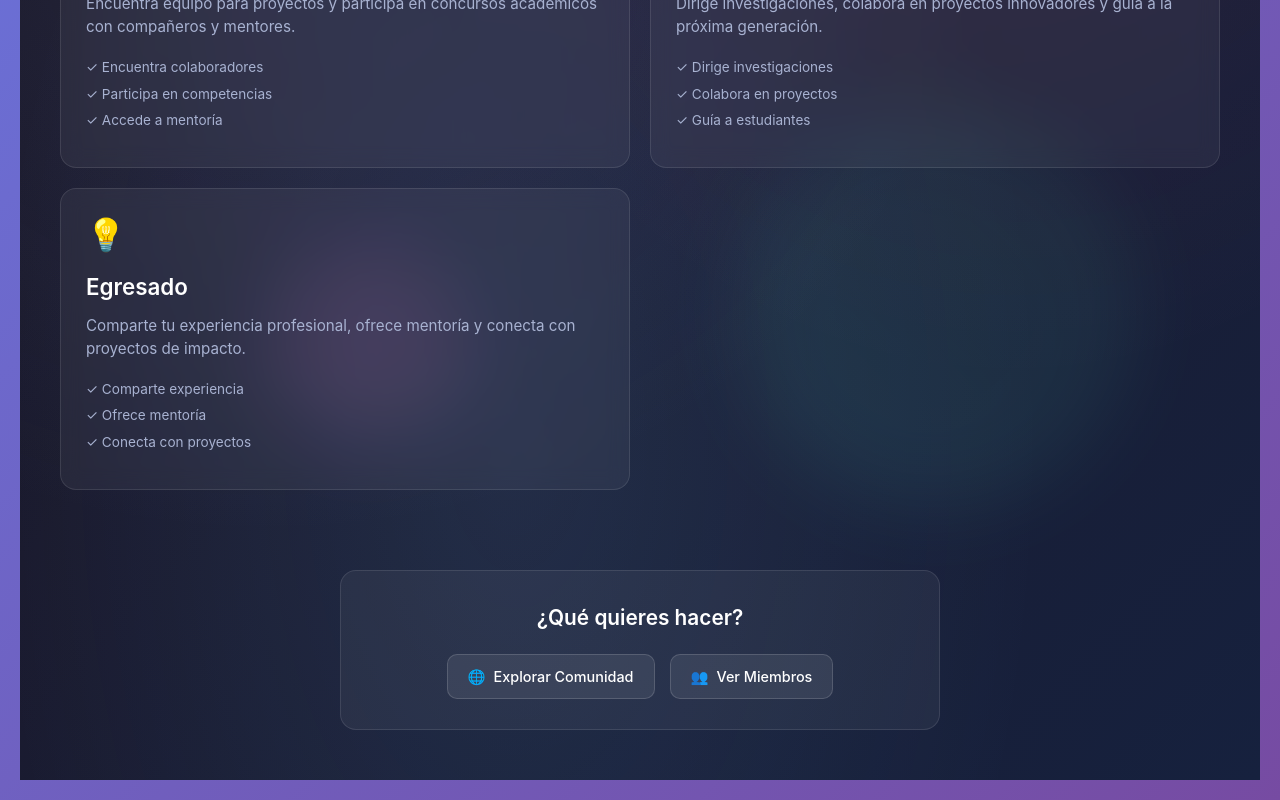
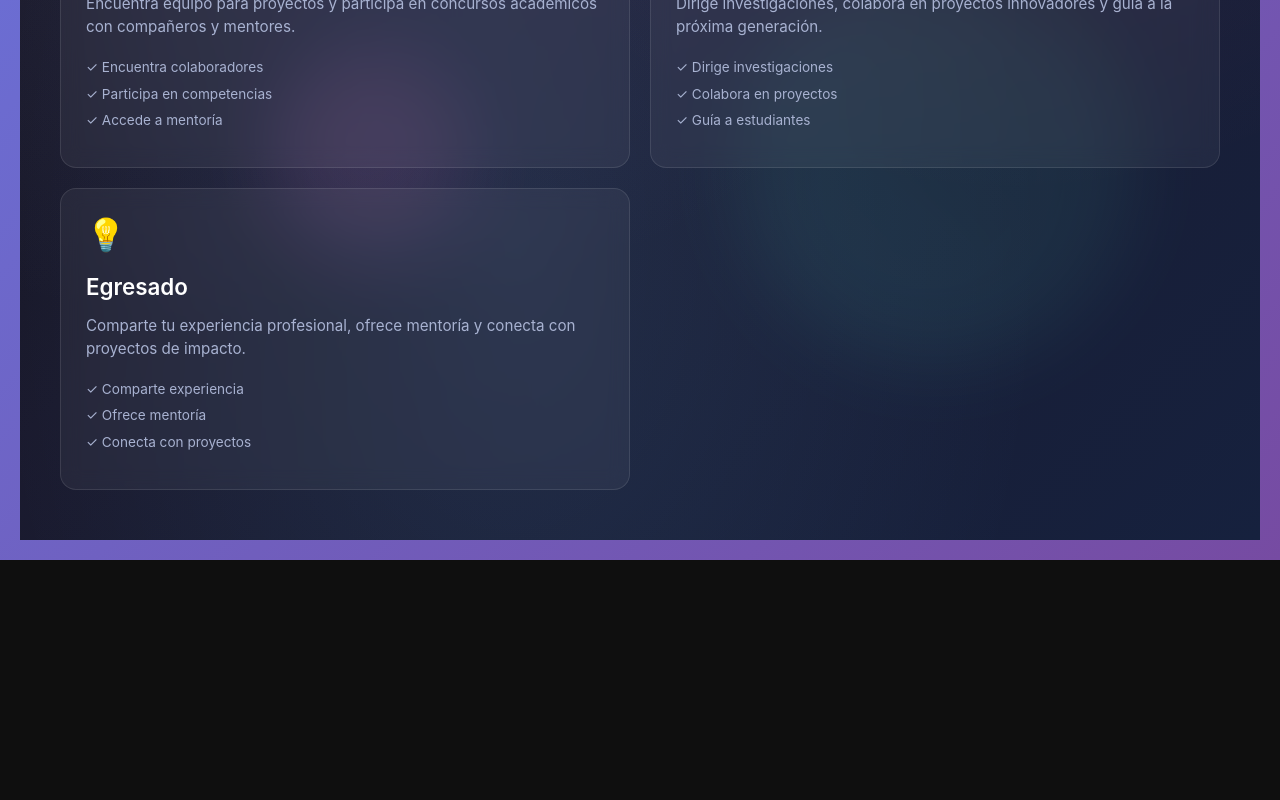
Before and after one commit to JcarloRG/studysphere, a React (Create React App) app in the folder frontend/: page / in a window 1280 px wide. Shown: the part 920-1720 px from the top of the page. After the commit the page ends 1480 px from the top, so only its background shows below. Built offline with nearby package versions, Linux system fonts and the light colour scheme; no server answers.

Commit message:
Perfil estudiante actualizado

```diff
--- a/frontend/src/components/HomePage.jsx
+++ b/frontend/src/components/HomePage.jsx
@@ -263,22 +263,7 @@ const HomePage = () => {
                 </div>
             </section>
 
-            {/* Acciones Rápidas - Más compacto */}
-            <section className="quick-actions">
-                <div className="actions-content">
-                    <h3>¿Qué quieres hacer?</h3>
-                    <div className="action-buttons">
-                        <Link to="/comunidad" className="action-btn explore-btn">
-                            <span className="btn-icon">🌐</span>
-                            <span>Explorar Comunidad</span>
-                        </Link>
-                        <Link to="/registros/estudiantes" className="action-btn members-btn">
-                            <span className="btn-icon">👥</span>
-                            <span>Ver Miembros</span>
-                        </Link>
-                    </div>
-                </div>
-            </section>
+
         </div>
     );
 };
--- a/frontend/src/components/Perfil.jsx
+++ b/frontend/src/components/Perfil.jsx
@@ -264,6 +264,7 @@ const Perfil = () => {
                         </span>
                         <h1 className="perfil-title">Perfil de {perfil.nombre_completo}</h1>
                     </div>
+
                 </div>
 
                 <div className="perfil-grid-layout">
```
